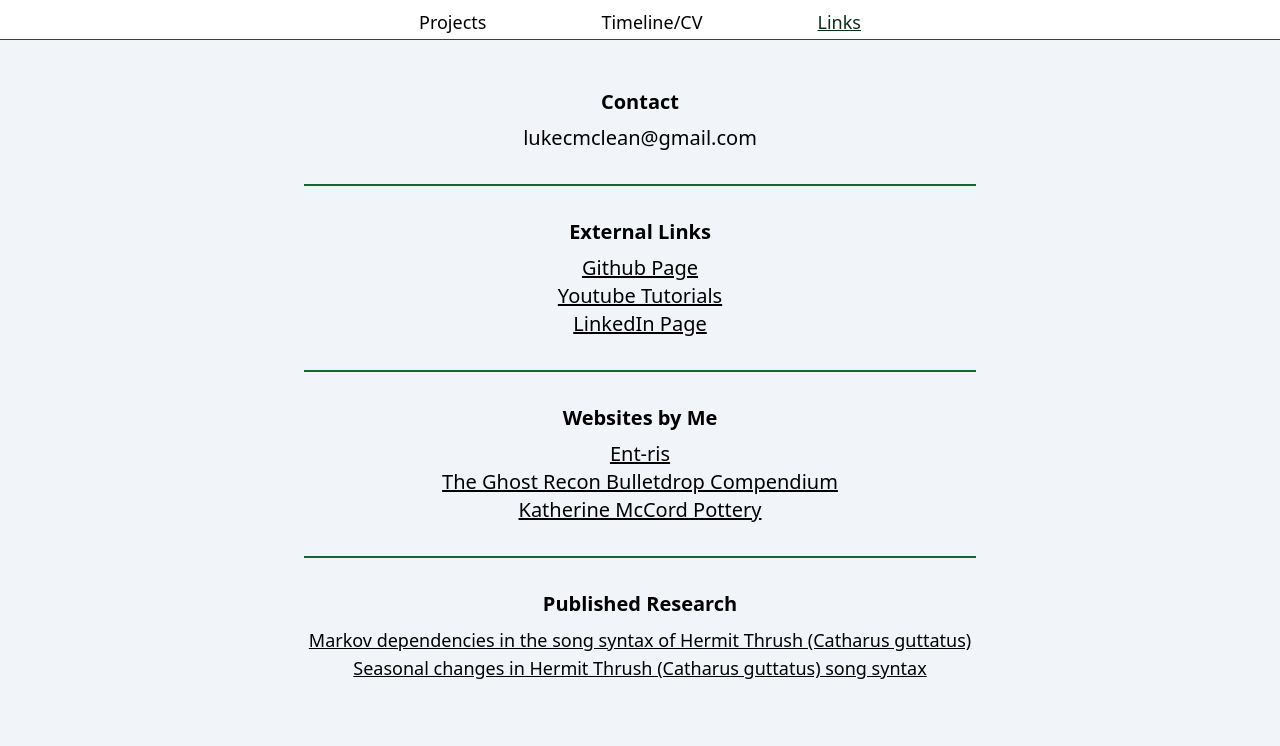
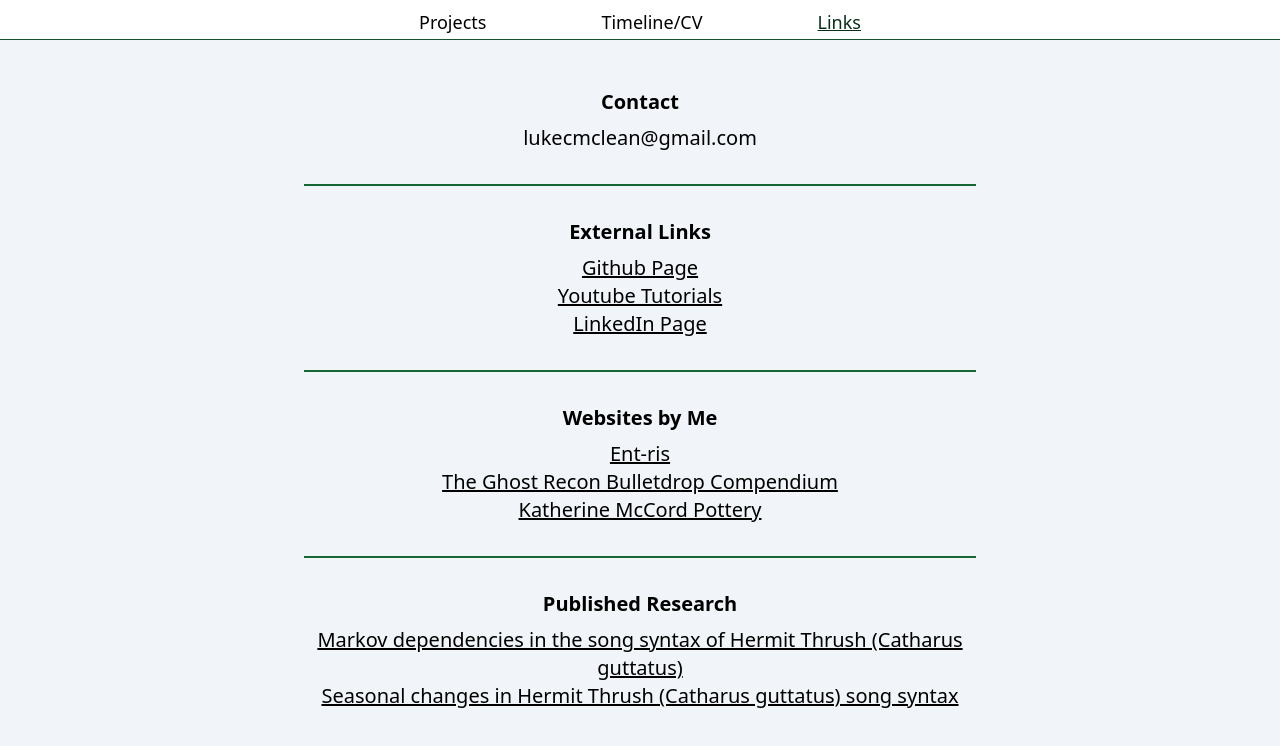
Before and after one commit to Struckhour/portfolio2024, a SvelteKit app: page /links in a window 1280 px wide. Shown: the top 746 px of the page. Built offline with nearby package versions, Linux system fonts and the light colour scheme.

Commit message:
fixes font size on links page.

```diff
--- a/src/routes/links/+page.svelte
+++ b/src/routes/links/+page.svelte
@@ -40,7 +40,7 @@
 <hr class="max-w-2xl mx-auto border border-green-800 my-8">
 <div class="max-w-2xl mx-auto text-xl text-center mb-2 font-bold">Published Research</div>
 <!-- <div class="max-w-2xl mx-auto text-lg text-center mb-2">Science Research</div> -->
-<ul class="max-w-2xl mx-auto text-lg text-center">
+<ul class="max-w-2xl mx-auto text-xl text-center">
     <li>
         <a href="https://link.springer.com/article/10.1007/s10336-020-01840-2" target="_blank" class="underline">Markov dependencies in the song syntax of Hermit Thrush (Catharus guttatus)</a>
     </li>
```
